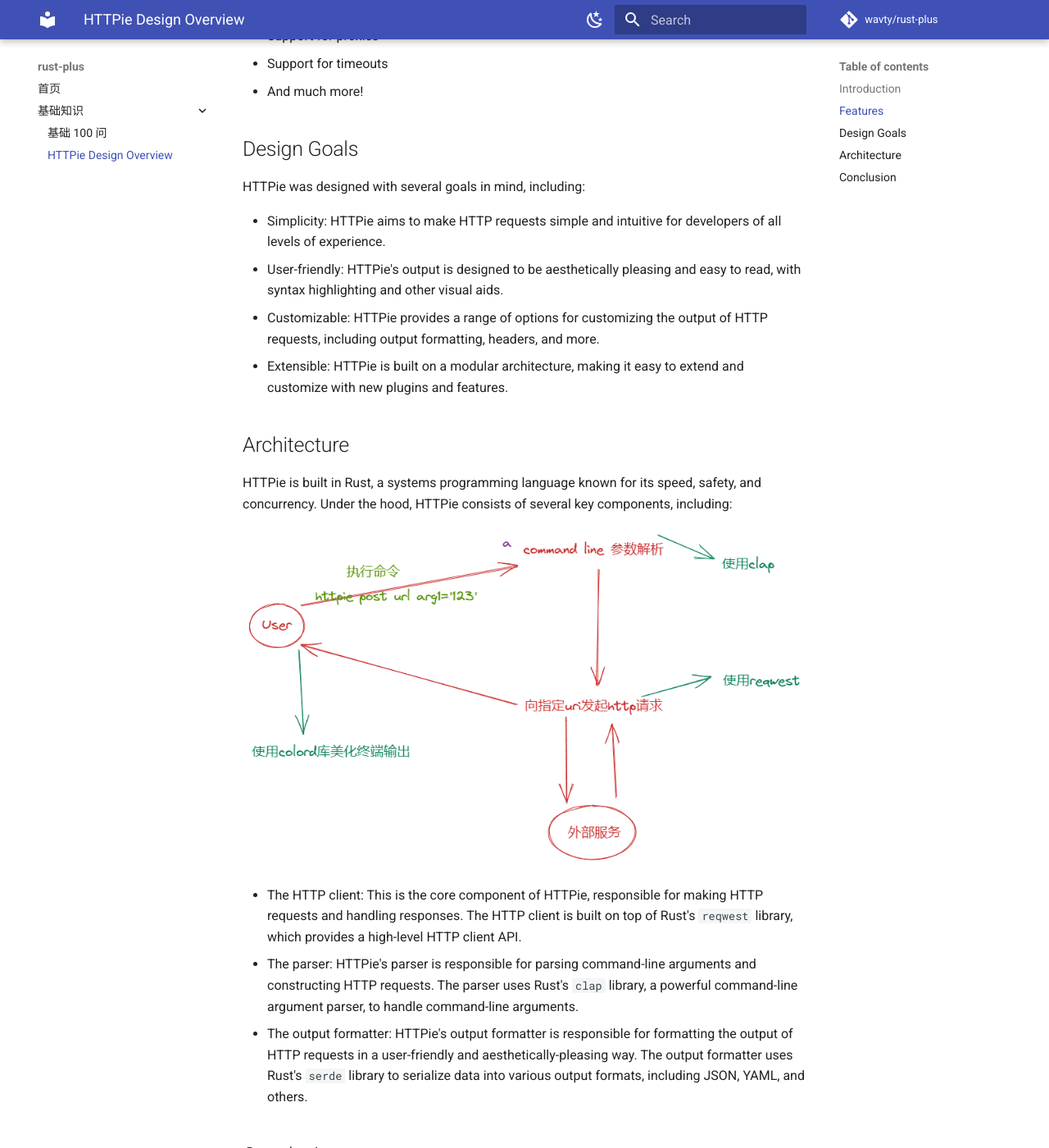
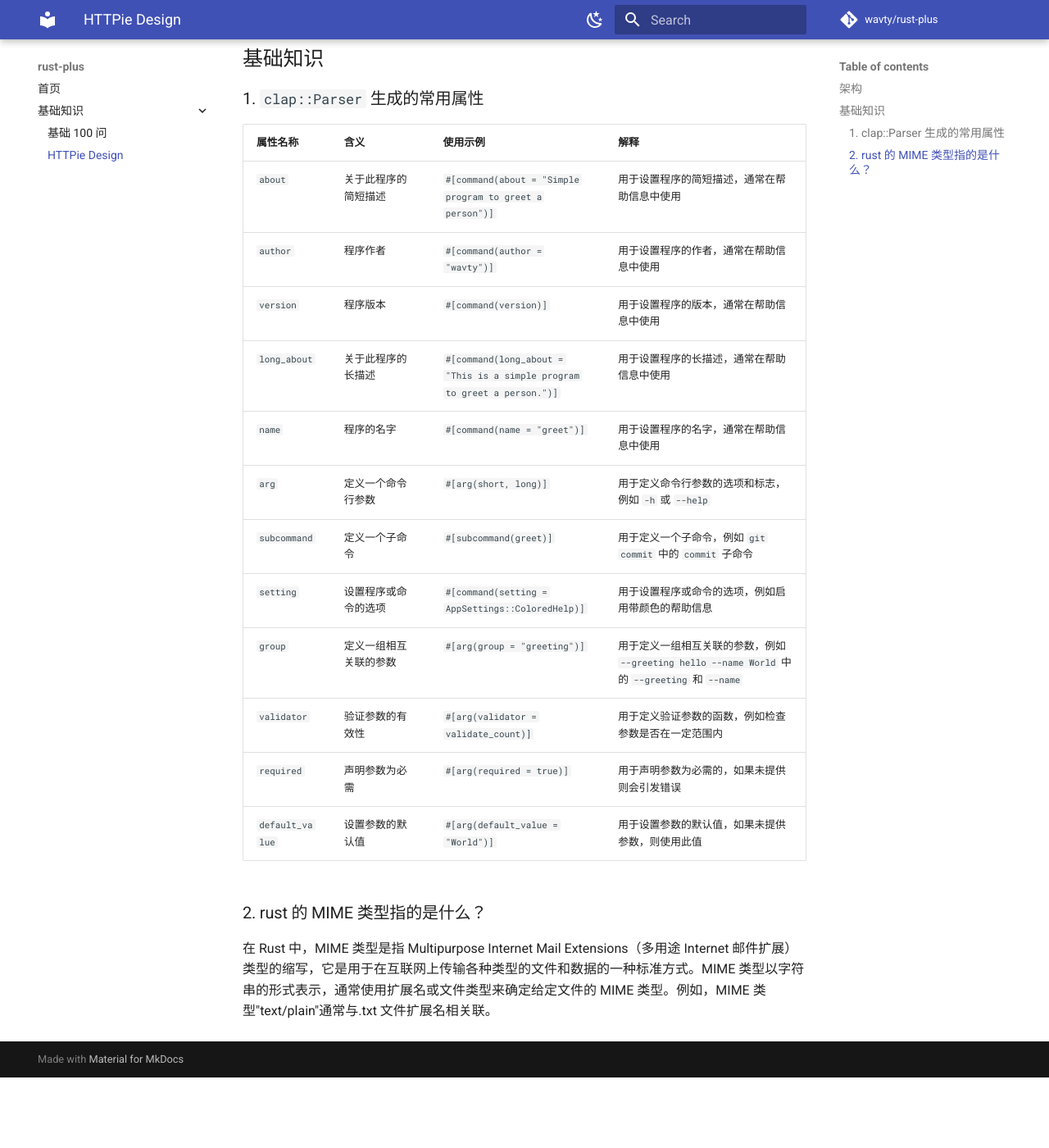
Before and after one commit to wavty/rust-plus, an MkDocs documentation site: the page built from docs/concepts/httpie.md, in a window 1280 px wide and 1400 px high, scrolled down 703 px. Shown: the whole window at 82% size. Built offline with MkDocs 1.6.1 and Material for MkDocs 9.7.7, drawn with Linux system fonts in a browser that asks for light colours; comment, search, counter and statistics services are not loaded; after the commit the page ends 2017 px from its top, so only the background shows below that; some of the changed text lies outside the part shown.

Commit message:
feat: use clap package

```diff
--- a/Cargo.toml
+++ b/Cargo.toml
@@ -3,4 +3,5 @@
 members = [
     "concepts",
     "src/scrape_url",
+    "gethandsdirty/httpie"
 ]
--- a/docs/concepts/httpie.md
+++ b/docs/concepts/httpie.md
@@ -1,44 +1,30 @@
-# HTTPie Design Overview
+# HTTPie Design
 
-## Introduction
+## 架构
 
-HTTPie is a command-line tool designed to make HTTP requests easy and intuitive for developers. Built in Rust, HTTPie provides a more user-friendly and aesthetically-pleasing interface than other popular tools like curl.
-
-In this design overview, we'll explore the key features of HTTPie, its design goals, and how it works under the hood.
-
-## Features
-
-HTTPie comes packed with features that make it a powerful tool for making HTTP requests. Some of the key features include:
-
-- Syntax highlighting of request/response bodies
-- JSON and form data support
-- Customizable output formatting
-- HTTPS support
-- Support for authentication
-- Support for cookies
-- Support for proxies
-- Support for timeouts
-- And much more!
-
-## Design Goals
-
-HTTPie was designed with several goals in mind, including:
-
-- Simplicity: HTTPie aims to make HTTP requests simple and intuitive for developers of all levels of experience.
-- User-friendly: HTTPie's output is designed to be aesthetically pleasing and easy to read, with syntax highlighting and other visual aids.
-- Customizable: HTTPie provides a range of options for customizing the output of HTTP requests, including output formatting, headers, and more.
-- Extensible: HTTPie is built on a modular architecture, making it easy to extend and customize with new plugins and features.
-
-## Architecture
-
-HTTPie is built in Rust, a systems programming language known for its speed, safety, and concurrency. Under the hood, HTTPie consists of several key components, including:
+HTTPie is built in Rust, a systems programming language known for its speed, safety, and concurrency.
 
 ![httpie-framework](../images/httpie-framework.png)
 
-- The HTTP client: This is the core component of HTTPie, responsible for making HTTP requests and handling responses. The HTTP client is built on top of Rust's `reqwest` library, which provides a high-level HTTP client API.
-- The parser: HTTPie's parser is responsible for parsing command-line arguments and constructing HTTP requests. The parser uses Rust's `clap` library, a powerful command-line argument parser, to handle command-line arguments.
-- The output formatter: HTTPie's output formatter is responsible for formatting the output of HTTP requests in a user-friendly and aesthetically-pleasing way. The output formatter uses Rust's `serde` library to serialize data into various output formats, including JSON, YAML, and others.
+## 基础知识
 
-## Conclusion
+### 1. `clap::Parser` 生成的常用属性
 
-HTTPie is a powerful, user-friendly command-line tool for making HTTP requests, built in Rust. With its customizable output formatting, support for various HTTP features, and modular architecture, HTTPie is a great tool for developers of all levels of experience.
+| 属性名称        | 含义                   | 使用示例                                                                 | 解释                                                                                           |
+| --------------- | ---------------------- | ------------------------------------------------------------------------ | ---------------------------------------------------------------------------------------------- |
+| `about`         | 关于此程序的简短描述   | `#[command(about = "Simple program to greet a person")]`                 | 用于设置程序的简短描述，通常在帮助信息中使用                                                   |
+| `author`        | 程序作者               | `#[command(author = "wavty")]`                                           | 用于设置程序的作者，通常在帮助信息中使用                                                       |
+| `version`       | 程序版本               | `#[command(version)]`                                                    | 用于设置程序的版本，通常在帮助信息中使用                                                       |
+| `long_about`    | 关于此程序的长描述     | `#[command(long_about = "This is a simple program to greet a person.")]` | 用于设置程序的长描述，通常在帮助信息中使用                                                     |
+| `name`          | 程序的名字             | `#[command(name = "greet")]`                                             | 用于设置程序的名字，通常在帮助信息中使用                                                       |
+| `arg`           | 定义一个命令行参数     | `#[arg(short, long)]`                                                    | 用于定义命令行参数的选项和标志，例如 `-h` 或 `--help`                                          |
+| `subcommand`    | 定义一个子命令         | `#[subcommand(greet)]`                                                   | 用于定义一个子命令，例如 `git commit` 中的 `commit` 子命令                                     |
+| `setting`       | 设置程序或命令的选项   | `#[command(setting = AppSettings::ColoredHelp)]`                         | 用于设置程序或命令的选项，例如启用带颜色的帮助信息                                             |
+| `group`         | 定义一组相互关联的参数 | `#[arg(group = "greeting")]`                                             | 用于定义一组相互关联的参数，例如 `--greeting hello --name World` 中的 `--greeting` 和 `--name` |
+| `validator`     | 验证参数的有效性       | `#[arg(validator = validate_count)]`                                     | 用于定义验证参数的函数，例如检查参数是否在一定范围内                                           |
+| `required`      | 声明参数为必需         | `#[arg(required = true)]`                                                | 用于声明参数为必需的，如果未提供则会引发错误                                                   |
+| `default_value` | 设置参数的默认值       | `#[arg(default_value = "World")]`                                        | 用于设置参数的默认值，如果未提供参数，则使用此值                                               |
+
+### 2. rust 的 MIME 类型指的是什么？
+
+在 Rust 中，MIME 类型是指 Multipurpose Internet Mail Extensions（多用途 Internet 邮件扩展）类型的缩写，它是用于在互联网上传输各种类型的文件和数据的一种标准方式。MIME 类型以字符串的形式表示，通常使用扩展名或文件类型来确定给定文件的 MIME 类型。例如，MIME 类型"text/plain"通常与.txt 文件扩展名相关联。
```
Also changed, not shown: 3 other files.
